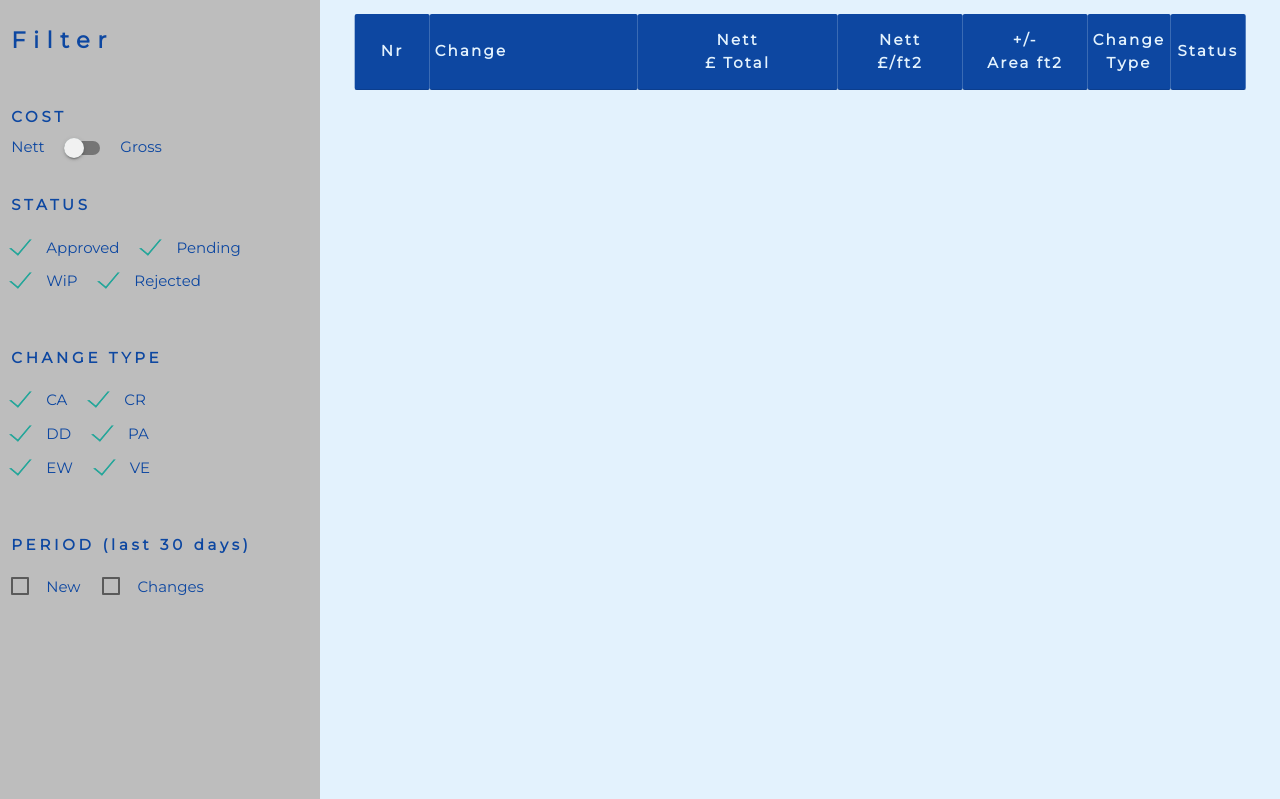
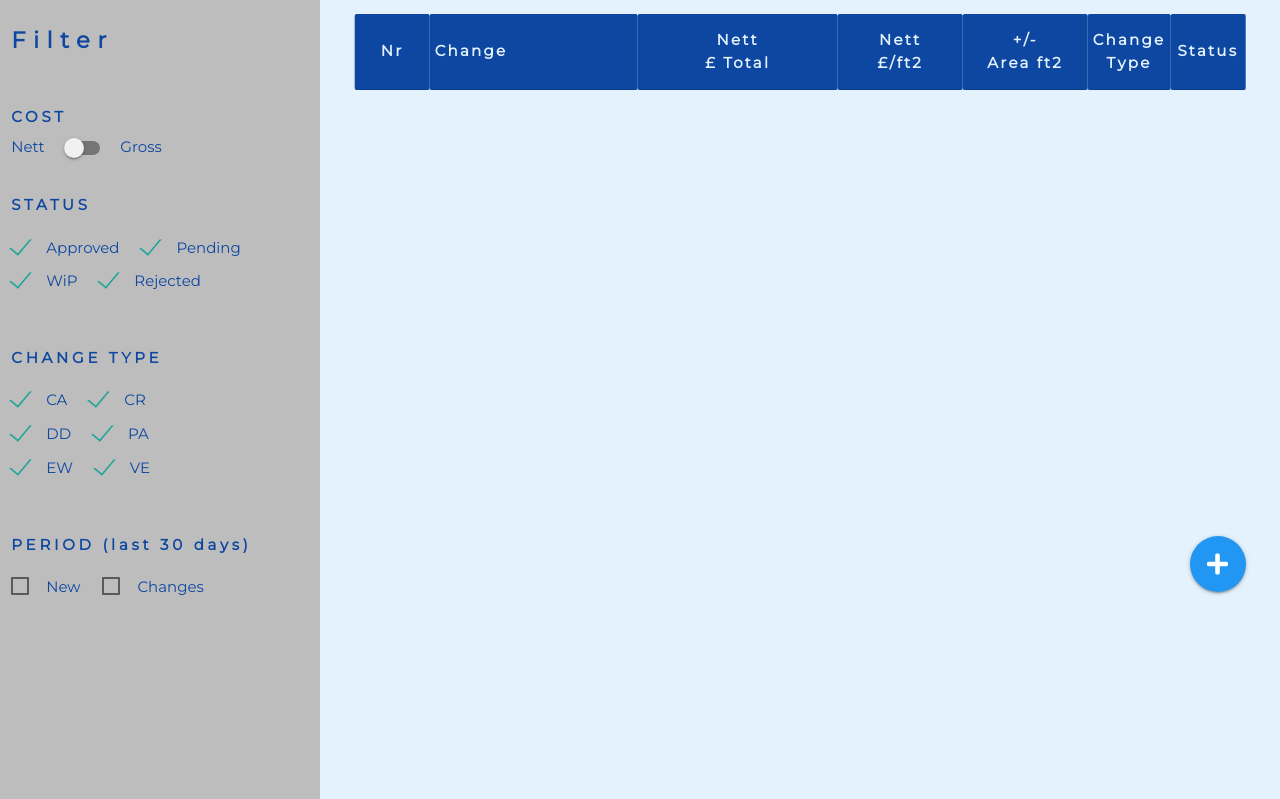
Before and after one commit to Code-Institute-Submissions/MS4-0, a Flask app: page /register in a window 1280 px wide. Shown: the part 185-984 px from the top of the page. Run offline with Flask 2, Linux system fonts and the light colour scheme; data that the repository does not hold is empty; some libraries are stand-ins or nearby versions.

Commit message:
feat(html): add button to 'add item' to register

```diff
--- a/app.py
+++ b/app.py
@@ -125,7 +125,7 @@ def get_filter():
   return jsonify(arr)
 
 
-@app.route("/item", methods=["GET", "POST"])
+@app.route("/add_item", methods=["GET", "POST"])
 def add_item():
   if request.method == "POST":
     item = {
@@ -145,8 +145,9 @@ def add_item():
       "NIA_ft2": request.form.get("NIA_ft2", type=int),
       "GIA_ft2": request.form.get("GIA_ft2", type=int)    }
     mongo.db.register.insert_one(item)
+    return redirect(url_for('register'))
   # item = mongo.db.register.find()
-  return render_template("item.html")
+  return render_template("add_item.html")
 
 
 if __name__ == "__main__":
--- a/templates/register.html
+++ b/templates/register.html
@@ -1,6 +1,8 @@
 {% extends "base.html" %}
 {% block content %}
 
+<div class="row">
+  <div class="col s12">
     <table class="highlight" id="tableRegister">
       <thead>
         <tr>
@@ -49,6 +51,16 @@
       </tbody>
     </table>
 
+  </div>
+</div>
+
+<div class="row">
+  <div class="fixed-action-btn">
+    <div class="col s12 right-align">
+      <a href="{{ url_for('add_item') }}" class="btn-floating btn-large waves-effect waves-light blue"><i class="fas fa-plus"></i></a>
+    </div>
+  </div>
+</div>
 
 {% endblock %}
 
```
Also changed, not shown: templates/add_item.html (renamed from templates/item.html). Lines whose indentation alone changed are shown as unchanged.
